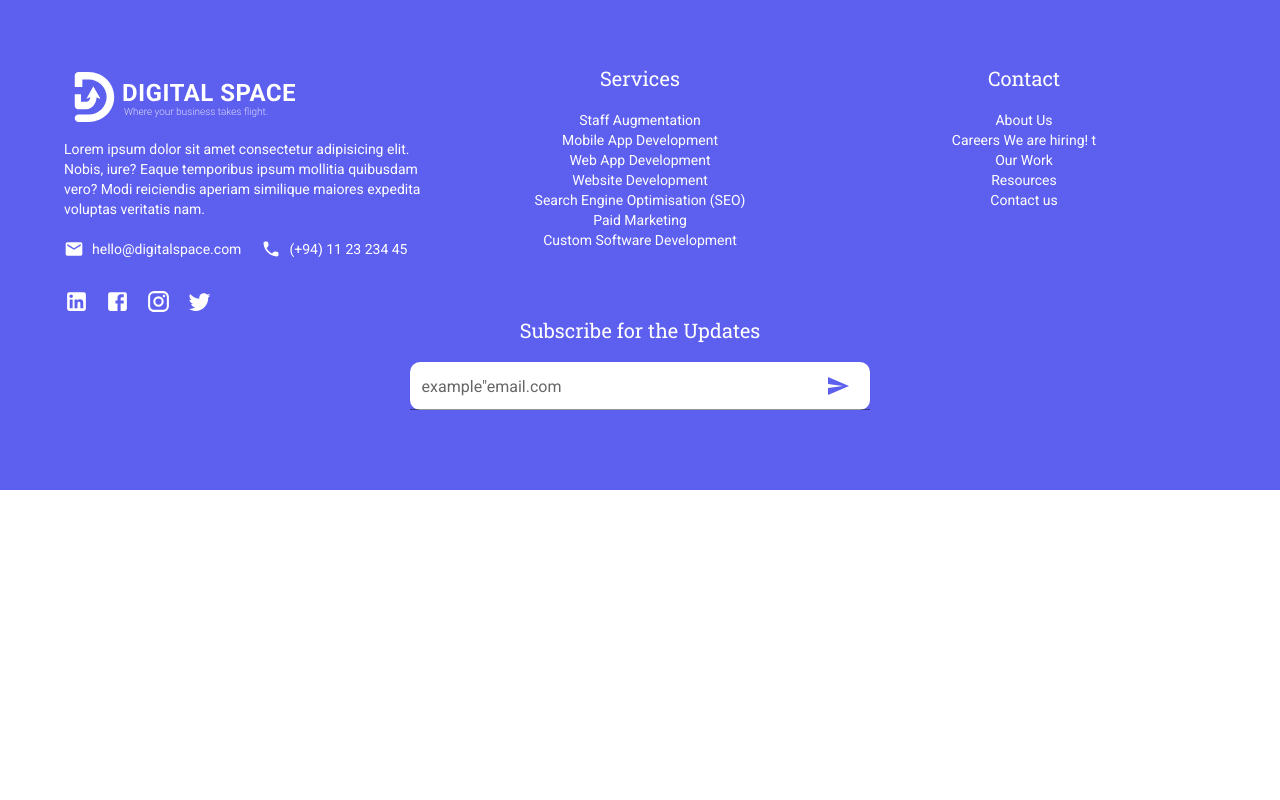
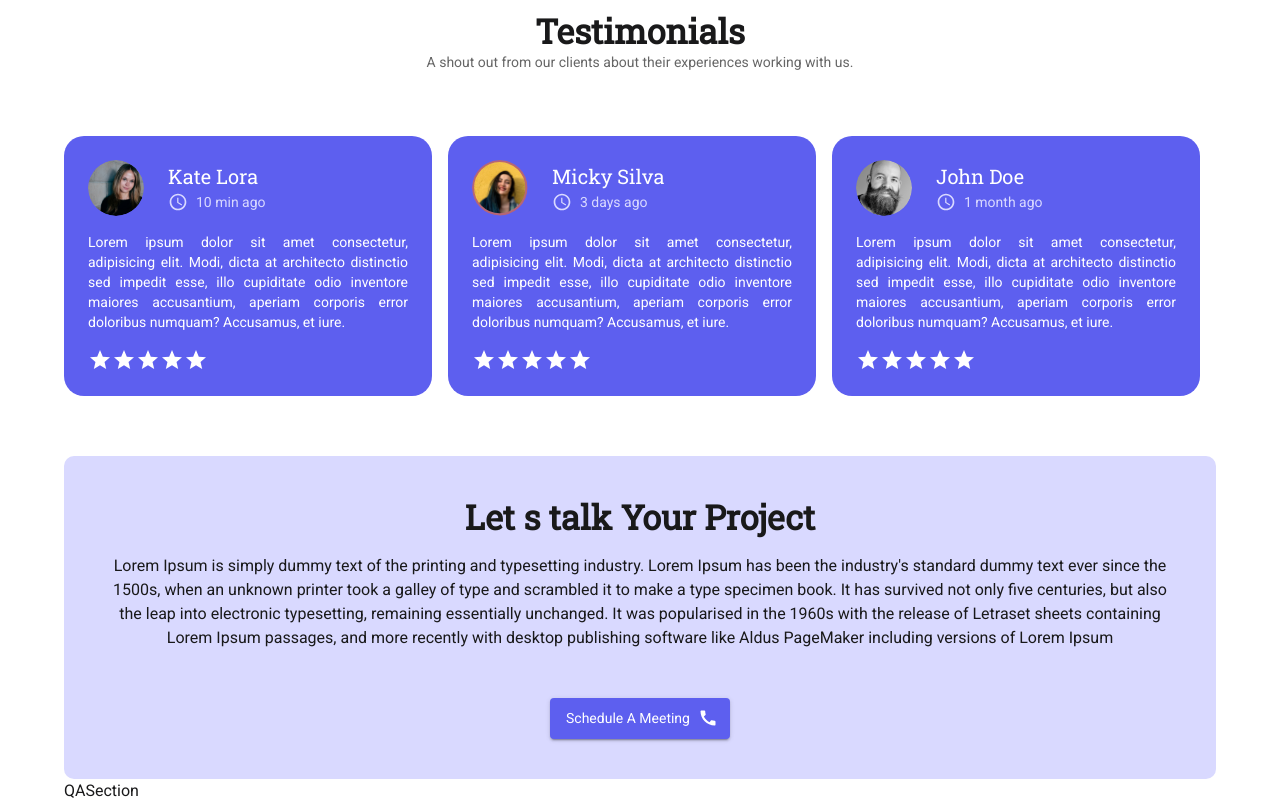
Before and after one commit to Sumeda98/Digital-Space, a React (Create React App) app: page / in a window 1280 px wide. Shown: the part 1960-2760 px from the top of the page. Before the commit the page ends 2450 px from the top, so only its background shows below. Built offline with nearby package versions, Linux system fonts and the light colour scheme.

Commit message:
project and feedback section

```diff
--- a/src/components/card/TestimonialCard.jsx
+++ b/src/components/card/TestimonialCard.jsx
@@ -1,9 +1,67 @@
-import React from 'react'
+import { useTheme } from "@emotion/react";
+import {
+  Avatar,
+  Card,
+  Grid,
+  IconButton,
+  Stack,
+  Typography,
+} from "@mui/material";
+import React from "react";
+import Avatar1 from "../../assets/images/Avatar1.svg";
+import StarIcon from "@mui/icons-material/Star";
+import AccessTimeIcon from "@mui/icons-material/AccessTime";
 
-const TestimonialCard = () => {
+const TestimonialCard = (props) => {
+  const theme = useTheme();
   return (
-    <div>TestimonialCard</div>
-  )
-}
+    <div>
+      <Card
+        elevation={0}
+        sx={{
+          p: 3,
+          borderRadius: "20px",
+          backgroundColor: theme.palette.primary.main,
+        }}
+      >
+        <Grid container >
+          <Grid item xs={3}>
 
-export default TestimonialCard
+
+              {props.avatar}
+
+          </Grid>
+          <Grid item xs={9}>
+            <Typography color="text.white" textAlign="left" variant="h6">
+
+              {props.name}
+            </Typography>
+
+            <Stack direction="row" spacing={1}>
+              <AccessTimeIcon  sx={{fontSize:20, color:theme.palette.secondary.main}}/>
+              <Typography sx={{color:theme.palette.secondary.main}} textAlign="left" variant="body2">
+
+                {props.time}
+              </Typography>
+            </Stack>
+          </Grid>
+        </Grid>
+        <Stack sx={{ mt: 2 }}>
+          <Typography textAlign="justify" color="text.white" variant="body2">
+
+            {props.description}
+          </Typography>
+        </Stack>
+        <Stack direction="row" sx={{ mt: 2 }}>
+          <StarIcon sx={{ color: "white" }} />
+          <StarIcon sx={{ color: "white" }} />
+          <StarIcon sx={{ color: "white" }} />
+          <StarIcon sx={{ color: "white" }} />
+          <StarIcon sx={{ color: "white" }} />
+        </Stack>
+      </Card>
+    </div>
+  );
+};
+
+export default TestimonialCard;
--- a/src/pages/home/ProjectSection.jsx
+++ b/src/pages/home/ProjectSection.jsx
@@ -1,9 +1,49 @@
-import React from 'react'
+import { useTheme } from "@emotion/react";
+import { Button, Stack, Typography } from "@mui/material";
+import React from "react";
+import KeyboardArrowRightIcon from "@mui/icons-material/KeyboardArrowRight";
+import CallIcon from '@mui/icons-material/Call';
 
 const ProjectSection = () => {
+  const theme = useTheme();
   return (
-    <div>ProjectSection</div>
-  )
-}
+    <div style={{ marginTop: "60px" }}>
+      <div
+        style={{
+          backgroundColor: theme.palette.secondary.main,
+          borderRadius: "10px",
+          padding: "40px",
+        }}
+      >
+        <Stack direction='column' spacing={2} >
+        <Typography textAlign='center' variant="h4" sx={{fontWeight:600,color:'#19191A'}}>Let s talk Your Project</Typography>
+        <Typography sx={{color:'#19191A'}} variant="body1" textAlign='center'>
+          Lorem Ipsum is simply dummy text of the printing and typesetting
+          industry. Lorem Ipsum has been the industry's standard dummy text ever
+          since the 1500s, when an unknown printer took a galley of type and
+          scrambled it to make a type specimen book. It has survived not only
+          five centuries, but also the leap into electronic typesetting,
+          remaining essentially unchanged. It was popularised in the 1960s with
+          the release of Letraset sheets containing Lorem Ipsum passages, and
+          more recently with desktop publishing software like Aldus PageMaker
+          including versions of Lorem Ipsum
+        </Typography>
+        <div style={{display:'flex', justifyContent:'center'}}>
+        <Button
+                sx={{ mt: 4, textTransform: "capitalize", p: 1, px: 2 , }}
+                variant="contained"
+                color="primary"
+                endIcon={<CallIcon />}
+              >
+                Schedule a Meeting
 
-export default ProjectSection
+              </Button>
+              </div>
+        </Stack>
+
+      </div>
+    </div>
+  );
+};
+
+export default ProjectSection;
--- a/src/pages/home/TestimonialSection.jsx
+++ b/src/pages/home/TestimonialSection.jsx
@@ -1,9 +1,88 @@
-import React from 'react'
+import { Avatar, Grid, Typography } from "@mui/material";
+import React from "react";
+import TestimonialCard from "../../components/card/TestimonialCard";
+import Avatar1 from "../../assets/images/Avatar1.svg";
+import Avatar2 from "../../assets/images/Avatar2.svg";
+import Avatar3 from "../../assets/images/Avatar3.svg";
+
 
 const TestimonialSection = () => {
   return (
-    <div>TestimonialSection</div>
-  )
-}
 
-export default TestimonialSection
+    <div style={{ marginTop: "100px" , }}>
+      <Typography textAlign="center" variant="h4" sx={{ fontWeight: 600 }}>
+        Testimonials
+      </Typography>
+      <Typography textAlign="center" variant="body2" color="text.secondary">
+        A shout out from our clients about their experiences working with us.
+      </Typography>
+      <Grid rowSpacing={2} columnSpacing={2} container xs={12} sx={{ mt: 6 }}>
+        <Grid
+          item
+          xs={12}
+          md={4}
+          display="flex"
+          justifyContent="center"
+          alignContent="center"
+        >
+          <TestimonialCard
+            avatar={
+              <Avatar
+                sx={{ width: 56, height: 56 }}
+                alt="Remy Sharp"
+                src={Avatar1}
+              />
+            }
+            name="Kate Lora"
+            time="10 min ago"
+            description="Lorem ipsum dolor sit amet consectetur, adipisicing elit. Modi, dicta at architecto distinctio sed impedit esse, illo cupiditate odio inventore maiores accusantium, aperiam corporis error doloribus numquam? Accusamus, et iure."
+          />
+        </Grid>
+        <Grid
+          item
+          xs={12}
+          md={4}
+          display="flex"
+          justifyContent="center"
+          alignContent="center"
+        >
+          <TestimonialCard
+            avatar={
+              <Avatar
+                sx={{ width: 56, height: 56 }}
+                alt="Remy Sharp"
+                src={Avatar2}
+              />
+            }
+            name="Micky Silva"
+            time="3 days ago"
+            description="Lorem ipsum dolor sit amet consectetur, adipisicing elit. Modi, dicta at architecto distinctio sed impedit esse, illo cupiditate odio inventore maiores accusantium, aperiam corporis error doloribus numquam? Accusamus, et iure."
+          />
+        </Grid>
+        <Grid
+          item
+          xs={12}
+          md={4}
+          display="flex"
+          justifyContent="center"
+          alignContent="center"
+        >
+          <TestimonialCard
+            avatar={
+              <Avatar
+                sx={{ width: 56, height: 56 }}
+                alt="Remy Sharp"
+                src={Avatar3}
+              />
+            }
+            name="John Doe"
+            time="1 month ago"
+            description="Lorem ipsum dolor sit amet consectetur, adipisicing elit. Modi, dicta at architecto distinctio sed impedit esse, illo cupiditate odio inventore maiores accusantium, aperiam corporis error doloribus numquam? Accusamus, et iure."
+          />
+        </Grid>
+      </Grid>
+    </div>
+  );
+};
+
+export default TestimonialSection;
```
